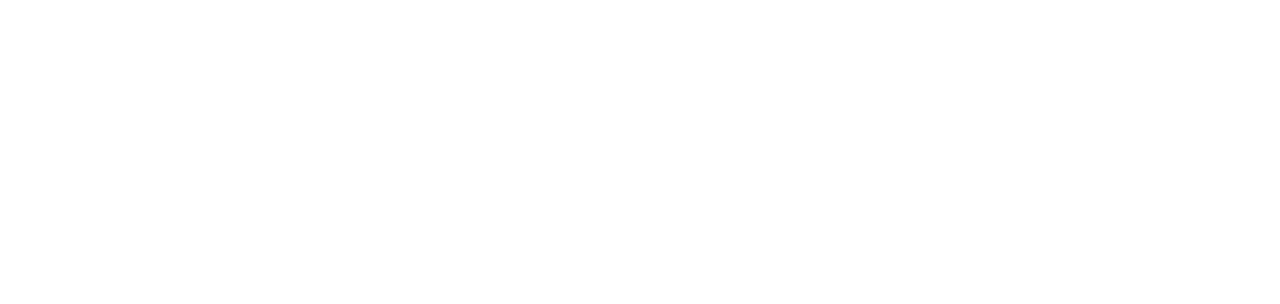
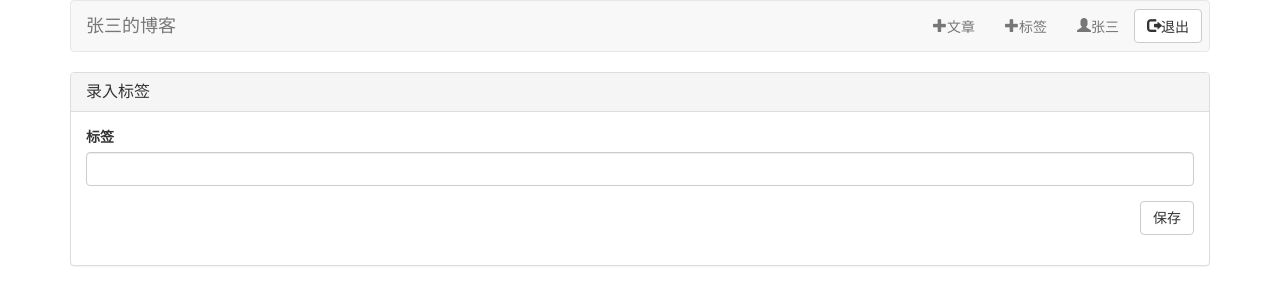
Before and after one commit to javaee-training/blog_servlet_zw, a plain HTML site: page WebContent/tag/add.html in a window 1280 px wide. Drawn offline with nearby package versions, Linux system fonts and the light colour scheme.

Commit message:
静态页面功能完成

```diff
--- a/WebContent/tag/add.html
+++ b/WebContent/tag/add.html
@@ -2,11 +2,66 @@
 <html>
 <head>
 <meta charset="UTF-8">
-<title>Insert title here</title>
+<title>添加标签</title>
+<link href="http://cdn.bootcss.com/bootstrap/3.3.7/css/bootstrap.min.css" rel="stylesheet">
+<link href="http://cdn.bootcss.com/font-awesome/4.7.0/css/font-awesome.min.css" rel="stylesheet">
+<script type="text/javascript" src="http://cdn.bootcss.com/jquery/2.2.4/jquery.min.js"></script>
+<script type="text/javascript" src="http://cdn.bootcss.com/bootstrap/3.3.7/js/bootstrap.min.js"></script>
+
 </head>
 <body>
-	<div class="container-fluid">
-
+	<!--页面-->
+	<div class="container">
+		<!--导航栏-->
+		<nav class="navbar navbar-default">
+			<!--Logo区 -->
+			<div class="navbar-header">
+				<a class="navbar-brand" href="#">张三的博客</a>
+			</div>
+			<!--用户操作区-->
+			<div class="collapse navbar-collapse" id="bs-example-navbar-collapse-1">
+				<ul class="nav navbar-nav navbar-right">
+					<!--添加文章-->
+					<li><a href="#">
+						<span class="glyphicon glyphicon-plus" aria-hidden="true">文章</span></a>
+					</li>
+					<!--添加标签-->
+					<li><a href="tag/add.html">
+						<span class="glyphicon glyphicon-plus" aria-hidden="true">标签</span></a>
+					</li>
+					<!--用户信息-->
+					<li><a href="blog/index.html">
+						<span class="glyphicon glyphicon-user" aria-hidden="true">张三</span></a>
+					</li>
+					<!--退出按钮-->
+					<li style="margin-top:8px;margin-right:7px;">
+						<button type="button" class="btn btn-default">
+							<span class="glyphicon glyphicon-log-out" aria-hidden="true">退出</span>
+						</button>
+					</li>
+				</ul>
+			</div>
+		</nav>
+		<!-- 录入标签 -->
+		<div class="center-block">
+			<div class="panel panel-default">
+					<div class="panel-heading">
+						<h3 class="panel-title">录入标签</h3>
+					</div>
+					<div class="panel-body">
+						<form>
+							<!--用户名-->
+							<div class="form-group">
+								<label for="tags">标签</label>
+								<input type="text" id="tags" class="form-control">
+							</div>
+							<div class="form-group" style="float: right;">
+								<button type="button" class="btn btn-default">保存</button>
+							</div>
+						</form>
+					</div>
+			</div>
+		</div>
 	</div>
 </body>
 </html>
```
Also changed, not shown: WebContent/blog/add.html (+2 -6 lines), WebContent/blog/edit.html (+23 -5 lines), WebContent/blog/view.html (+3 -4 lines), WebContent/index.html (+1 -1 lines), WebContent/user/login.html (+2 -2 lines), WebContent/user/registr.html (+2 -2 lines).
